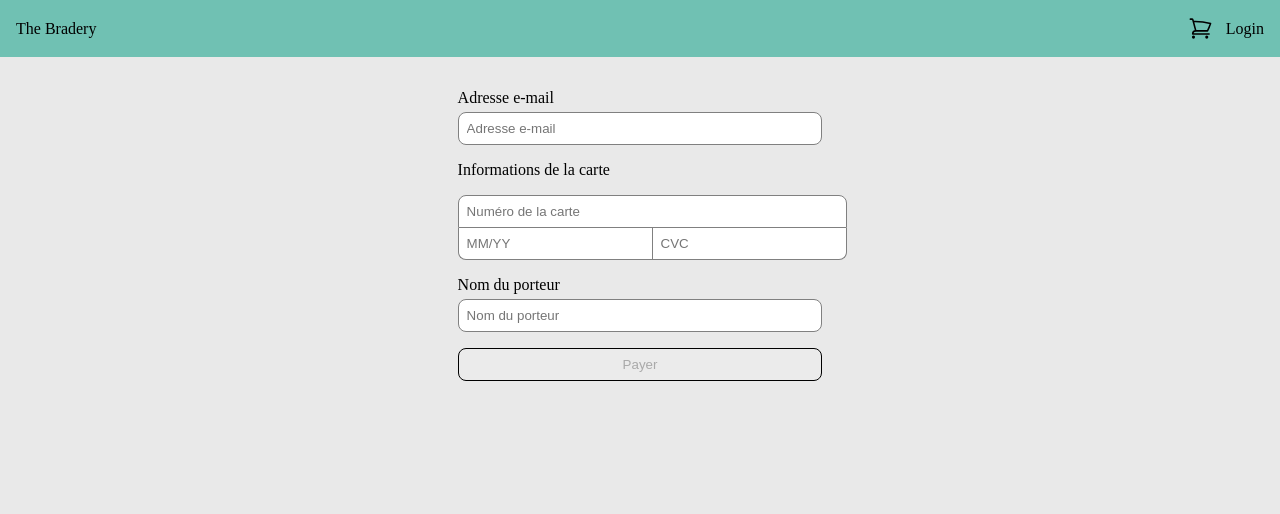
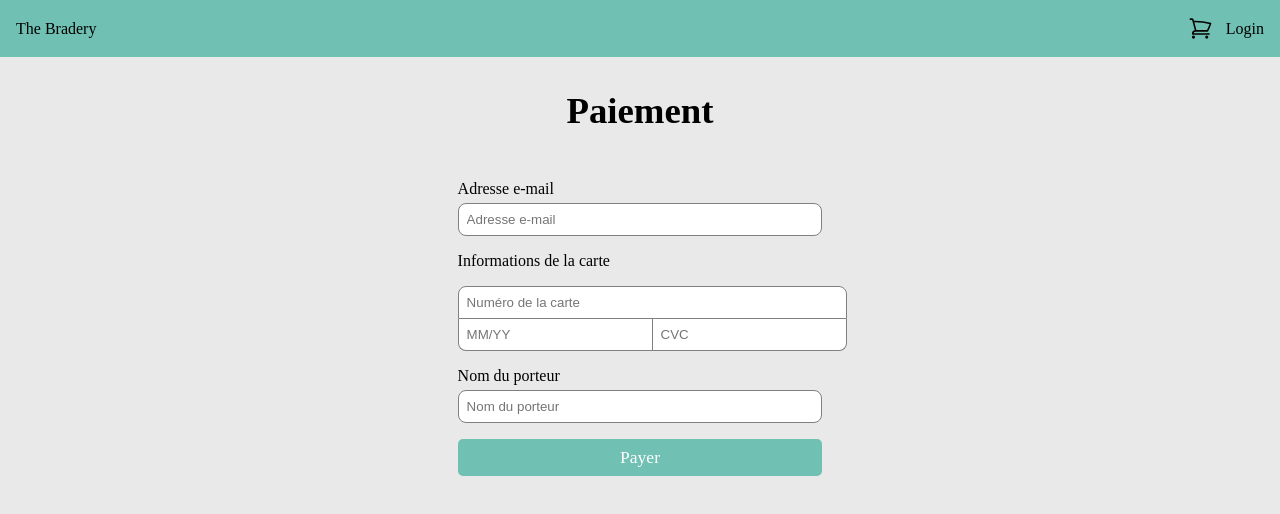
Before and after one commit to Scalpal/test-tech-tb, a Next.js app in the folder apps/client/: page /payment in a window 1280 px wide. Shown: the top 514 px of the page. Built offline with nearby package versions, Linux system fonts and the light colour scheme; a web font is replaced by a local one.

Commit message:
fix: Payment page design

```diff
--- a/apps/client/src/pages/payment/index.tsx
+++ b/apps/client/src/pages/payment/index.tsx
@@ -7,6 +7,7 @@ import Axios from 'axios';
 import FormikField from '@/components/FormikField';
 import styles from '@/styles/pages/Payment.module.css';
 import routes from '@/routes';
+import Button from '@/components/Button';
 
 type InitialValues = {
   mail: string,
@@ -79,6 +80,8 @@ function Payment() {
         <link rel="icon" href="/favicon.ico" />
       </Head>
 
+      <h1 className={styles.mainTitle}>Paiement</h1>
+
       <Formik
         initialValues={initialValues}
         validationSchema={validationSchema}
@@ -127,21 +130,11 @@ function Payment() {
               placeholder="Nom du porteur"
             />
 
-            {/* <FormikField
-              type="text"
-              name="amount"
-              value={values.amount}
-              label="Montant"
-              placeholder="Montant"
-            /> */}
-
-            <button
-              type="submit"
-              className={styles.button}
+            <Button
               disabled={!(dirty && isValid)}
             >
               Payer
-            </button>
+            </Button>
           </Form>
         )}
       </Formik>
--- a/apps/client/src/styles/Pages/Payment.module.css
+++ b/apps/client/src/styles/Pages/Payment.module.css
@@ -2,6 +2,16 @@
   padding: 2rem;
   height: 100%;
   width: 100%;
+  display: flex;
+  flex-direction: column;
+  gap: 3rem;
+}
+
+.mainTitle {
+  font-size: 2.3rem;
+  text-align: center;
+  font-weight: 600;
+  font-family: inherit;
 }
 
 .form {
```
